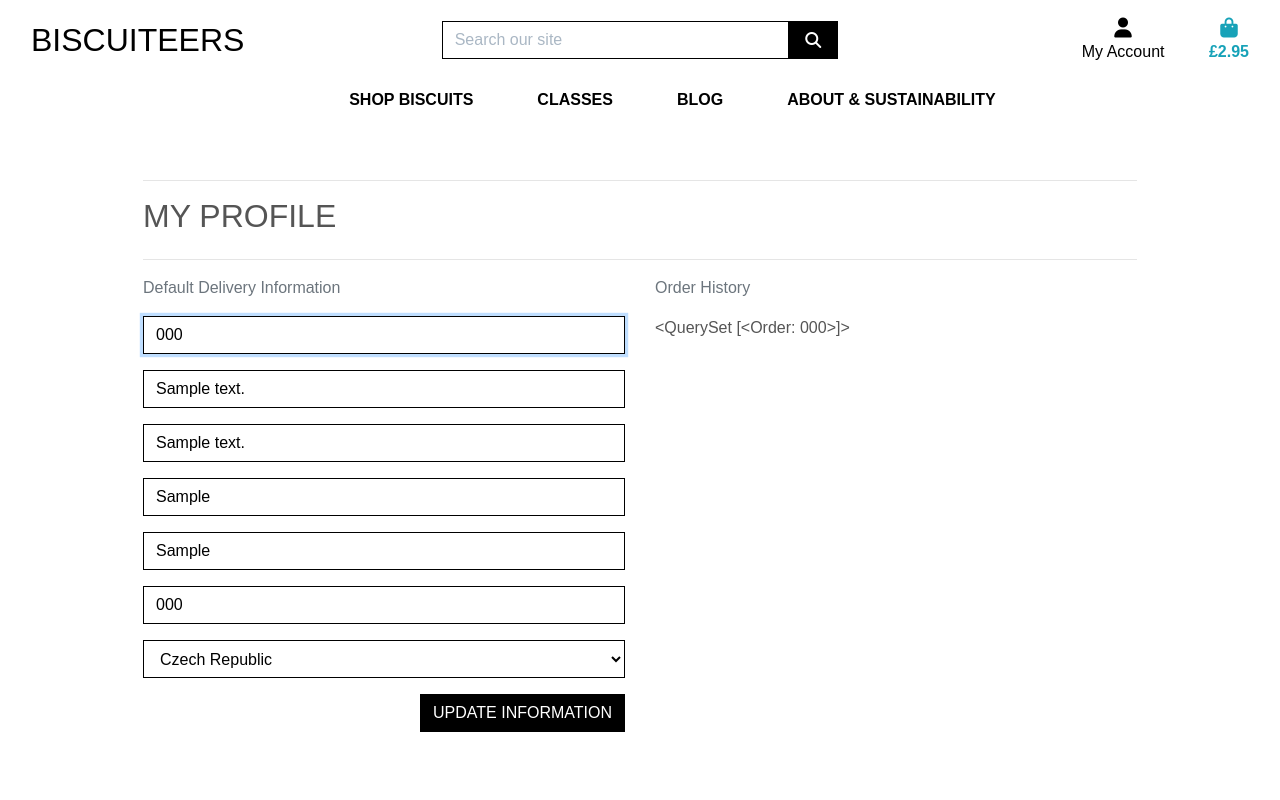
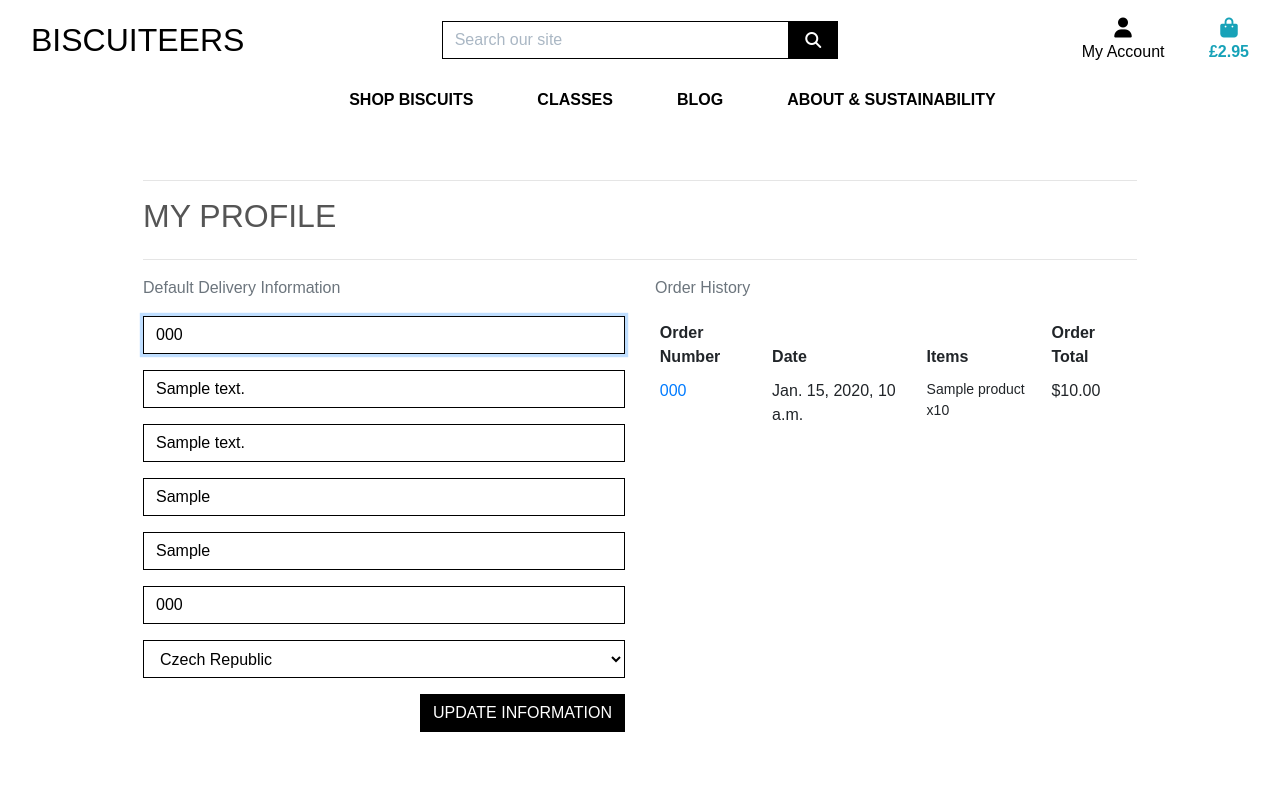
Before and after one commit to emilija-smitaite/biscuiteers-biscuit-shop, a Django app: page /profile/ in a window 1280 px wide. Run offline with Django 3.2, Linux system fonts and the light colour scheme; a user stored in the database is signed in; tables that the repository leaves empty hold one stand-in row (values such as "Sample post"); parts of the project's set-up code (start-up, migrations or seed data) failed here and were passed over; some libraries are stand-ins or nearby versions.

Commit message:
Add profile order history and update checkout view

```diff
--- a/checkout/admin.py
+++ b/checkout/admin.py
@@ -15,7 +15,7 @@ class OrderAdmin(admin.ModelAdmin):
                        'grand_total', 'original_bag',
                        'stripe_pid')
 
-    fields = ('order_number', 'date', 'full_name',
+    fields = ('order_number', 'user_profile', 'date', 'full_name',
               'email', 'phone_number', 'country',
               'postcode', 'town_or_city', 'street_address1',
               'street_address2', 'county', 'delivery_cost',
--- a/profiles/templates/profiles/profile.html
+++ b/profiles/templates/profiles/profile.html
@@ -34,11 +34,46 @@
             </div>
             <div class="col-12 col-lg-6">
                 <p class="text-muted">Order History</p>
-                {{ orders }}
+                <div class="order-history table-responsive">
+                    <table class="table table-sm table-borderless">
+                        <thead>
+                            <tr>
+                                <th>Order Number</th>
+                                <th>Date</th>
+                                <th>Items</th>
+                                <th>Order Total</th>
+                            </tr>
+                        </thead>
+                        <tbody>
+                            {% for order in orders %}
+                                <tr>
+                                    <td>
+                                        <a href="{% url 'order_history' order.order_number %}"
+                                        title="{{ order.order_number }}">
+                                            {{ order.order_number|truncatechars:6 }}
+                                        </a>
+                                    </td>
+                                    <td>{{ order.date }}</td>
+                                    <td>
+                                        <ul class="list-unstyled">
+                                            {% for item in order.lineitems.all %}
+                                                <li class="small">
+                                                    {% if item.product.has_sizes %}
+                                                        Size {{ item.product.size|upper }}
+                                                    {% endif %}{{ item.product.name }} x{{ item.quantity }}
+                                                </li>
+                                            {% endfor %}
+                                        </ul>
+                                    </td>
+                                    <td>${{ order.grand_total }}</td>
+                                </tr>
+                            {% endfor %}
+                        </tbody>
+                    </table>
+                </div>
             </div>
         </div>
 {% endblock %}
-
 
 {% block postloadjs %}
     {{ block.super }}
--- a/profiles/urls.py
+++ b/profiles/urls.py
@@ -2,5 +2,6 @@ from django.urls import path
 from . import views
 
 urlpatterns = [
-    path('', views.profile, name='profile')
+    path('', views.profile, name='profile'),
+    path('order_history/<order_number>', views.order_history, name='order_history'),
 ]
```
Also changed, not shown: checkout/templates/checkout/checkout_success.html (+9 -0 lines), checkout/views.py (+54 -10 lines), profiles/views.py (line endings or trailing spaces).
